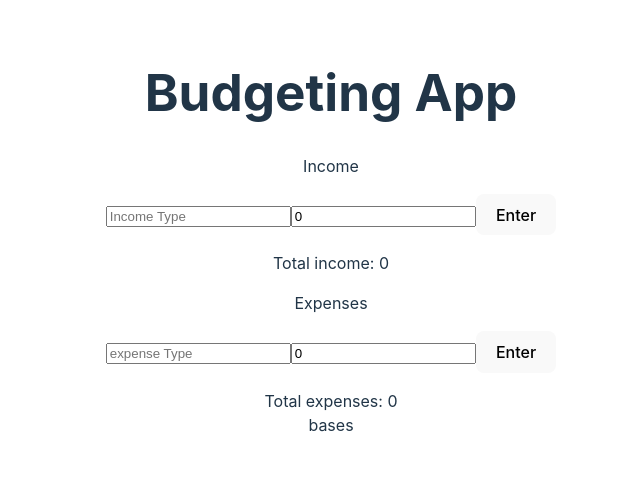
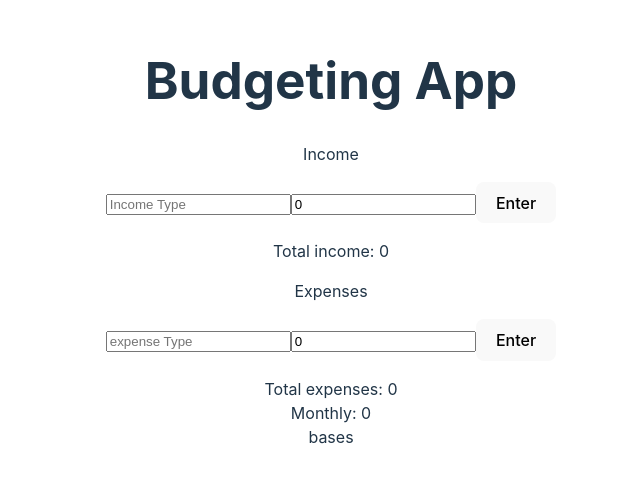
Before and after one commit to cyvender/BudgetApp, a React (Vite) app: page / in a window 1280 px wide. Shown: the part 167-650 px from the top of the page, without its empty margins (309-949 px from the left). Built offline with nearby package versions, Linux system fonts and the light colour scheme.

Commit message:
totals + monthly

```diff
--- a/src/App.tsx
+++ b/src/App.tsx
@@ -1,14 +1,17 @@
 import { useState } from "react";
 import './App.css'
 import Expenses from "./Expenses.tsx";
-//import { go } from "./Expenses.tsx";
-//console.log(go);
+
+
 
 function App() {
 
   const [incomet, setIncomet] = useState('');
   const [income, setIncome] = useState(0);
-  const[list, setList] = useState<{ incomet: string; income: number; }[]>([]);
+  const [list, setList] = useState<{ incomet: string; income: number; }[]>([]);
+  const [expense, setexpense] = useState(0);
+  const [expenset, setexpenset] = useState('');
+  const[list1, setList1] = useState<{ expenset: string; expense: number;  }[]>([]);
 
   const handleSubmit=(e:any) =>{
     e.preventDefault();
@@ -26,7 +29,19 @@ function App() {
   for (const item of list) {
     totalIncome += item.income;
   }
-  console.log(income)
+  let totalExpenses = 0;
+  for (const item of list1) {
+    totalExpenses += item.expense;
+  }
+  console.log(totalIncome)
+  console.log(totalExpenses)
+
+  let monthly = totalIncome - totalExpenses;
+  //don't need below for loop
+  //for (totalIncome; totalExpenses) {
+    //monthly += totalIncome + totalExpenses;
+  //}
+  console.log(monthly)
   return (
     <div className="App">
       <h1>Budgeting App</h1>
@@ -52,7 +67,17 @@ function App() {
         ))}
       </ul>
       <>Total income: {totalIncome}</>
-      <Expenses />
+      <Expenses expense={expense}
+                setexpense={setexpense}
+                expenset={expenset}
+                setexpenset={setexpenset}
+                totalExpenses={totalExpenses}
+                list1={list1}
+                setList1={setList1}/>
+      <>Total expenses: {totalExpenses}</>
+      <br/>
+      <>Monthly: {monthly}</>
+      <br/>
       bases
 
     </div>
--- a/src/Expenses.tsx
+++ b/src/Expenses.tsx
@@ -1,28 +1,24 @@
 import { useState } from "react";
 import './App.css'
 
-function Expenses () {
+function Expenses (props:any) {
 
-    const [expenset, setexpenset] = useState('');
-    const [expense, setexpense] = useState(0);
-    const[list, setList] = useState<{ expenset: string, expense: number;  }[]>([]);
+    //const [expenset, setexpenset] = useState('');
+    //const [props., setexpense] = useState(0);
+    //const[list, setList] = useState<{ expenset: string, expense: number;  }[]>([]);
 
     const handleSubmit=(e:any) =>{
       e.preventDefault();
       const data = {
-        expense: expense,
-        expenset: expenset
+        expense: props.expense,
+        expenset: props.expenset
       }
-      if(expenset) {
-        setList([...list,data])
-        setexpense(0)
-        setexpenset("")
+      if(props.expenset) {
+        props.setList1([...props.list1,data])
+        props.setexpense(0)
+        props.setexpenset("")
       }
     }
-    let totalExpenses = 0;
-  for (const item of list) {
-    totalExpenses += item.expense;
-  }
 
     return (
       <div className="App">
@@ -30,26 +26,26 @@ function Expenses () {
         <form onSubmit={handleSubmit}>
           <input
             placeholder="expense Type"
-            value={expenset}
-            onChange={(e) => setexpenset(e.target.value)}
+            value={props.expenset}
+            onChange={(e) => props.setexpenset(e.target.value)}
           />
           <input
             type="number"
             placeholder="expense"
-            value={expense}
-            onChange={(e) => setexpense(parseFloat(e.target.value))}
+            value={props.expense}
+            onChange={(e) => props.setexpense(parseFloat(e.target.value))}
           />
           <button type="submit">Enter</button>
         </form>
 
         <ul>
-          {list.map((item, index) => (
+          {props.list1.map((item:any, index:any) => (
             <li key={index}>{item.expenset} - {item.expense}</li>
           ))}
         </ul>
-        <>Total expenses: {totalExpenses}</>
+
       </div>
     );
     }
+  //export {totalExpenses};
   export default Expenses;
-  //export const go = 100
--- a/vite.config.ts
+++ b/vite.config.ts
@@ -6,4 +6,7 @@ export default defineConfig({
   //I added
   base: '/BudgetApp/',
   plugins: [react()],
+
 })
+//tried this to avoid TS error overlays
+//server.hmr.overlay = false
```
